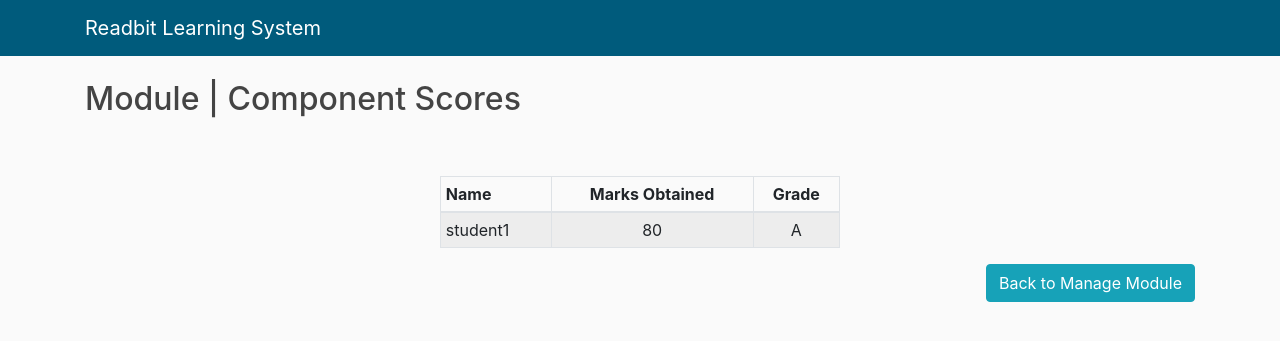
After one commit to unluckyvevo/IT2201-Project, a Flask app: page /view_component_scores in a window 1280 px wide. The commit adds this page. Shown: the top 341 px of the page. Run offline with Flask 2, Linux system fonts and the light colour scheme; some libraries are stand-ins or nearby versions.

Commit message:
Add student and view component scores

```diff
--- a/readbit/routes.py
+++ b/readbit/routes.py
@@ -57,8 +57,14 @@ def class_dashboard():
     classlist: typing.List[int] = [1,2,3,4,5,6]
     return render_template('class_dashboard.html', title='Class Dashboard', classlist=classlist)
 
+@app.route('/view_component_scores')
+def view_component_scores():
+    module_name = "Module"
+    component_name = "Component"
+    return render_template('view_component_scores.html', title='View Component Scores', module_name=module_name, component_name=component_name)
+
 @app.route('/manage_class')
-def manage_clas():
+def manage_class():
     """
     Added by Dylan Woo
     Student cannot manage modules
--- a/readbit/static/manage_class.css
+++ b/readbit/static/manage_class.css
@@ -1,3 +1,4 @@
+
 #class_ddl_row
 {
     justify-content: flex-end;
@@ -13,7 +14,7 @@
     margin:10px;
 }
 
-#manage_class_row2
+#manage_class_row2, #modal_buttons
 {
     justify-content: space-between;
 }
@@ -23,3 +24,21 @@ table{
     margin-left: 100px;
     margin-right: 100px;
 }
+#file_upload_box
+{
+    width: 500px;
+}
+#modal_submit_row
+{
+    justify-content: flex-end;
+}
+
+#component_score_table
+{
+    width: 400px;
+}
+
+#view_component_scores_btn_row
+{
+    justify-content: flex-end;
+}
--- /dev/null
+++ b/readbit/templates/view_component_scores.html
@@ -0,0 +1,33 @@
+{% extends "layout.html" %}
+{% block content %}
+<link rel="stylesheet" type="text/css" href="{{ url_for('static', filename='manage_class.css') }}">
+
+<h2>{{ module_name }} | {{ component_name }} Scores</h2>
+<div class="container">
+    <div class="row justify-content-center">
+        <table id="component_score_table" class="table table-striped table-bordered table-sm " width="100%">
+          <thead>
+            <tr>
+              <th class="th-sm">Name
+              </th>
+              <th class="th-sm text-center">Marks Obtained
+              </th>
+              <th class="th-sm text-center">Grade
+              </th>
+            </tr>
+          </thead>
+          <tbody>
+              <tr>
+                  <td>student1</td>
+                  <td class="text-center">80</td>
+                  <td class="text-center">A</td>
+              </tr>
+          </tbody>
+        </table>
+    </div>
+    <div class="row" id="view_component_scores_btn_row">
+        <a href="/manage_module" class="btn btn-info">Back to Manage Module</a>
+    </div>
+</div>
+
+{% endblock content %}
```
Also changed, not shown: readbit/templates/manage_class.html (+33 -1 lines).
